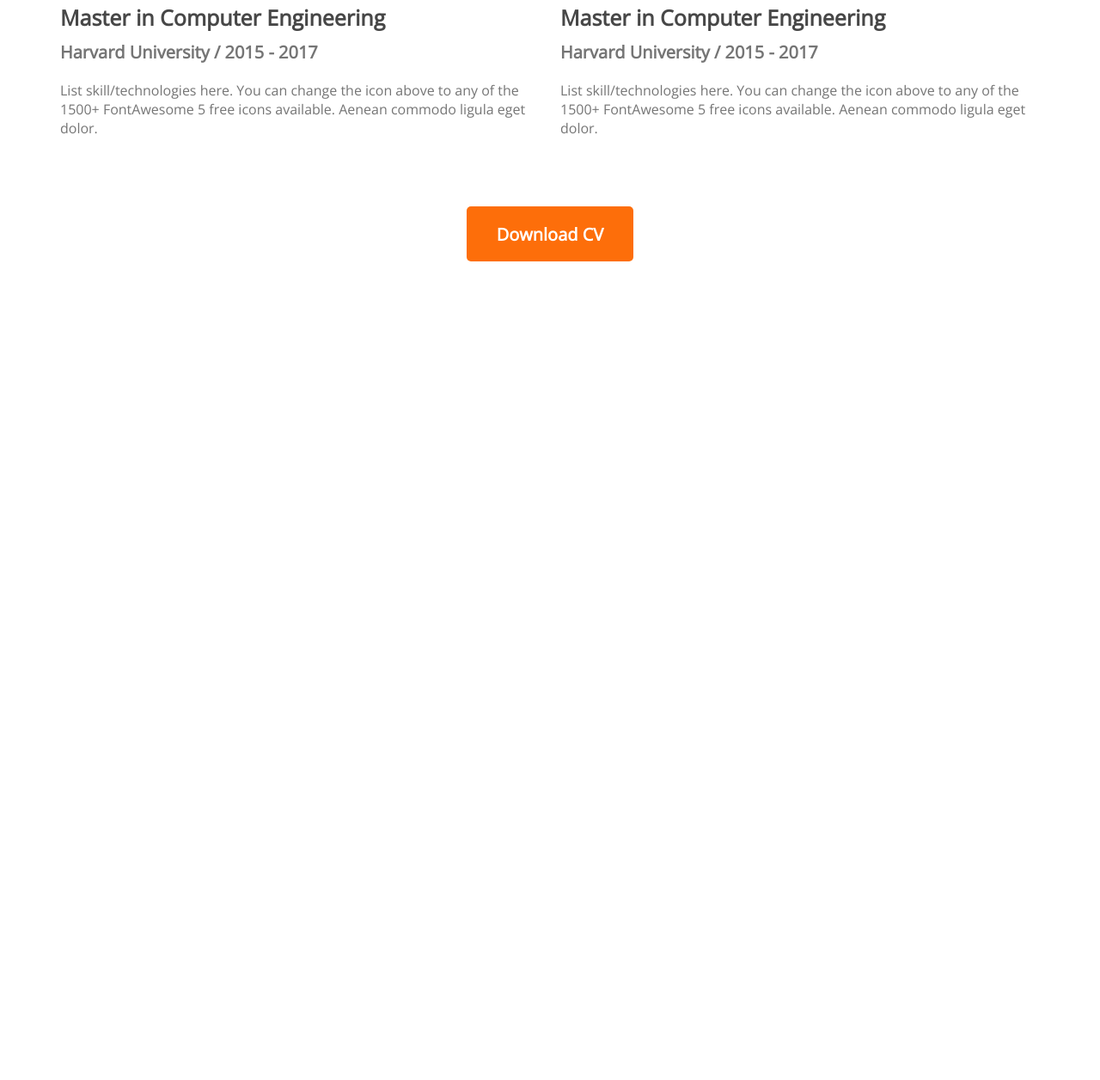
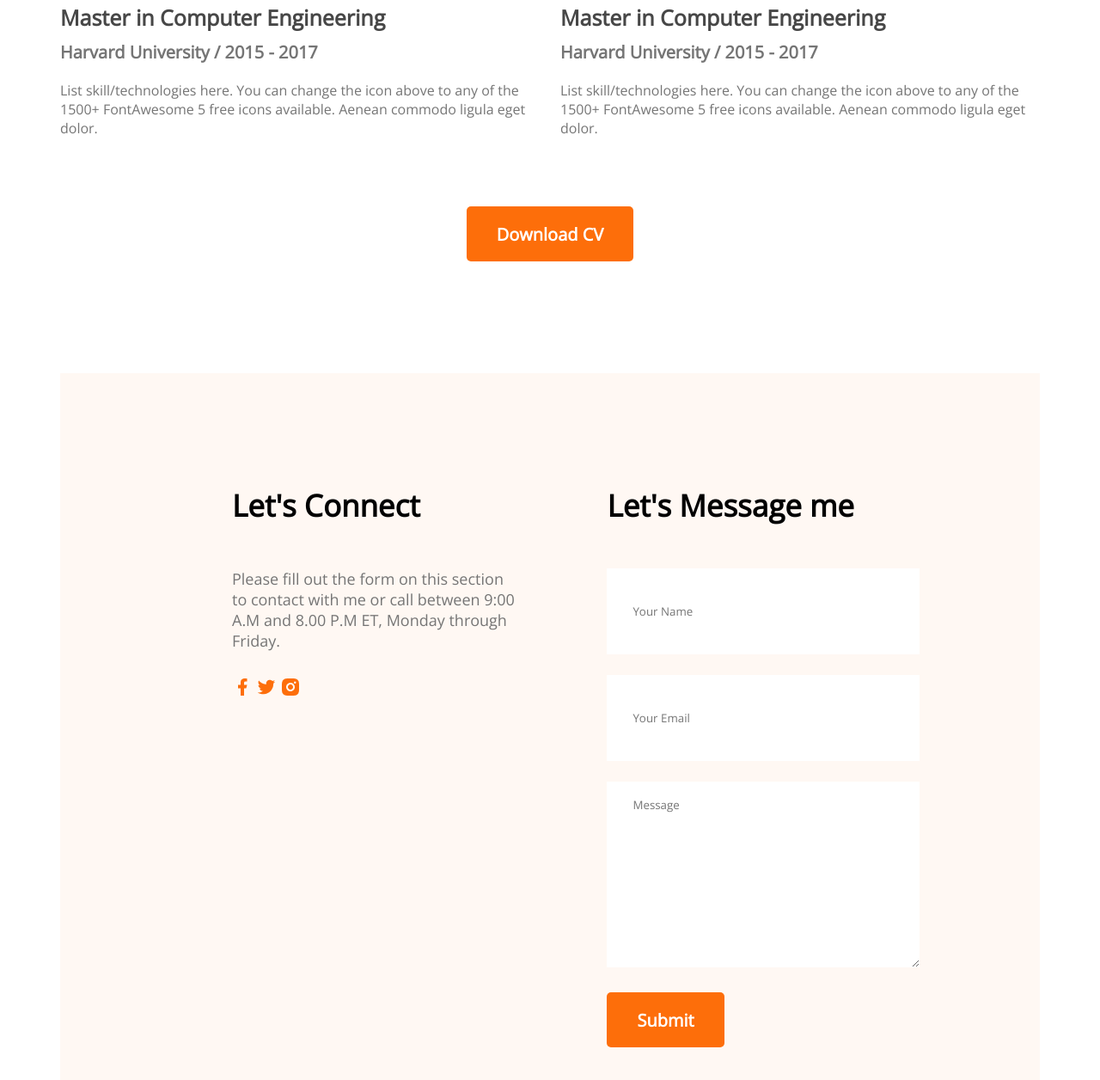
Before and after one commit to AshadudjamanLimon/developer-portfolio, a plain HTML site: page index.html in a window 1280 px wide. Shown: the part 2919-4175 px from the top of the page at 86% size. Before the commit the page ends 3223 px from the top, so only its background shows below. Drawn offline with nearby package versions, Linux system fonts and the light colour scheme.

Commit message:
contact us added

```diff
--- a/index.html
+++ b/index.html
@@ -81,7 +81,7 @@
                 </div>
             </div>
         </section>
-        <!-- Resume SEction -->
+        <!-- Resume Section -->
         <section class="resume">
             <h3 class="section-title">A summary of My Resume</h3>
             <div class="resume-content">
@@ -136,6 +136,33 @@
                 <button class="btn-primary">Download CV</button>
             </div>
         </section>
+        <!-- contact section -->
+        <section class="contact">
+            <div>
+                <h3 class="section-title">Let's Connect</h3>
+                <p class="section-description">
+                    Please fill out the form on this section to contact with me or call between 9:00 A.M and 8.00 P.M ET, Monday through Friday.
+                </p>
+                <a href="">
+                    <img src="images/icons/facebook.png" alt="">
+                </a>
+                <a href="">
+                    <img src="images/icons/twitter.png" alt="">
+                </a>
+                <a href="">
+                    <img src="images/icons/insta.png" alt="">
+                </a>
+            </div>
+            <div>
+                <h3 class="section-title">Let's Message me</h3>
+                <form action="">
+                    <input type="text" placeholder="Your Name">
+                    <input type="email" name="" id="" placeholder="Your Email">
+                    <textarea name="" id="" cols="30" rows="10" placeholder="Message"></textarea>
+                    <input class="btn-primary" type="submit" value="Submit">
+                </form>
+            </div>
+        </section>
     </main>
     <footer>
 
--- a/styles/portfolio.css
+++ b/styles/portfolio.css
@@ -154,3 +154,26 @@ section{
     margin-top: 50px;
     text-align: center;
 }
+/* contact styles */
+.contact{
+    display: flex;
+    gap: 100px;
+    background: #FFF8F3;
+    padding: 130px 200px;
+
+}
+.contact .section-title{
+    text-align: left;
+}
+.contact input[type="text"], input[type="email"],textarea{
+    margin-bottom: 24px;
+    border: 0;
+    width: 100%;
+    padding: 18px 30px;
+}
+input{
+    height: 64px;
+}
+.contact a{
+    text-decoration: none;
+}
```
